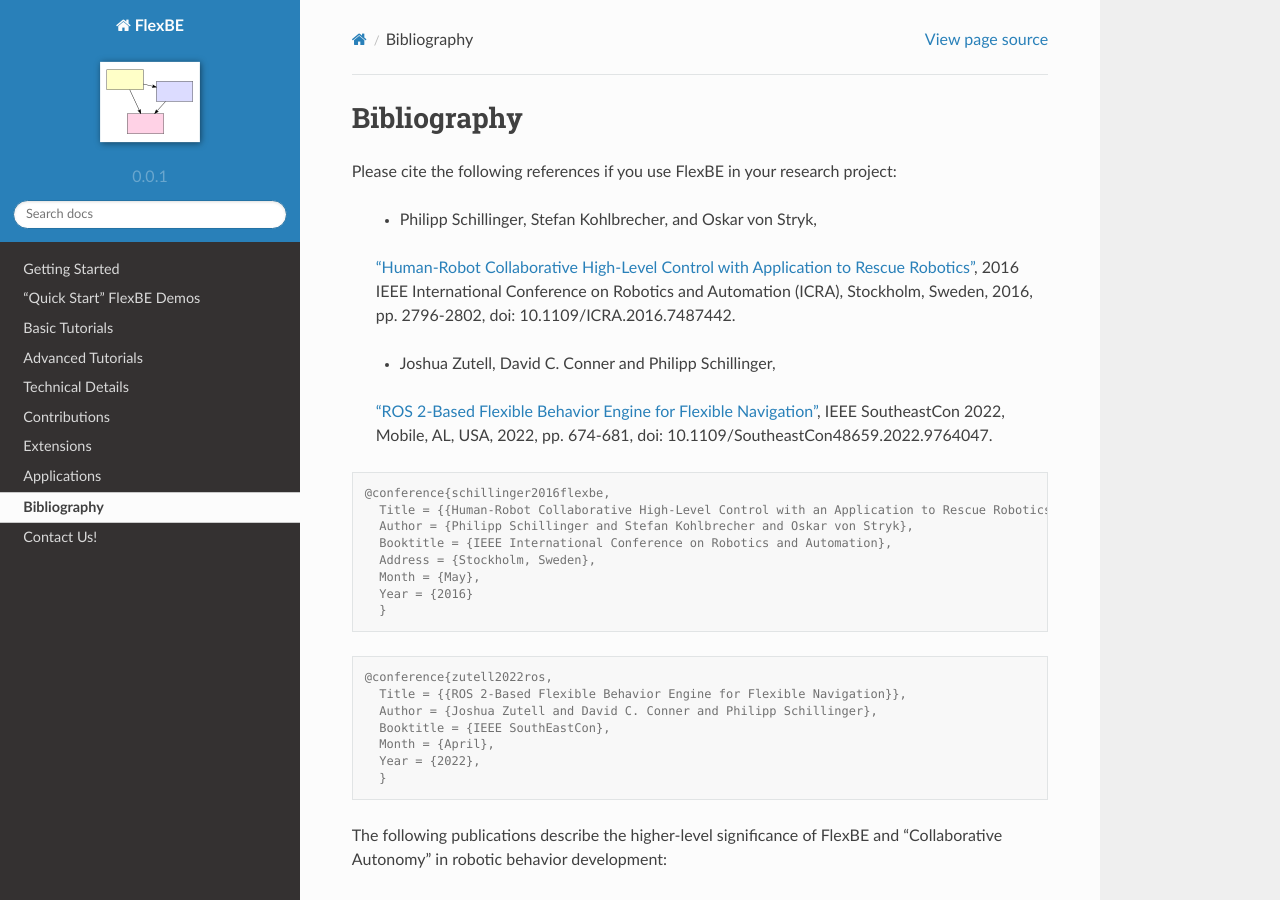
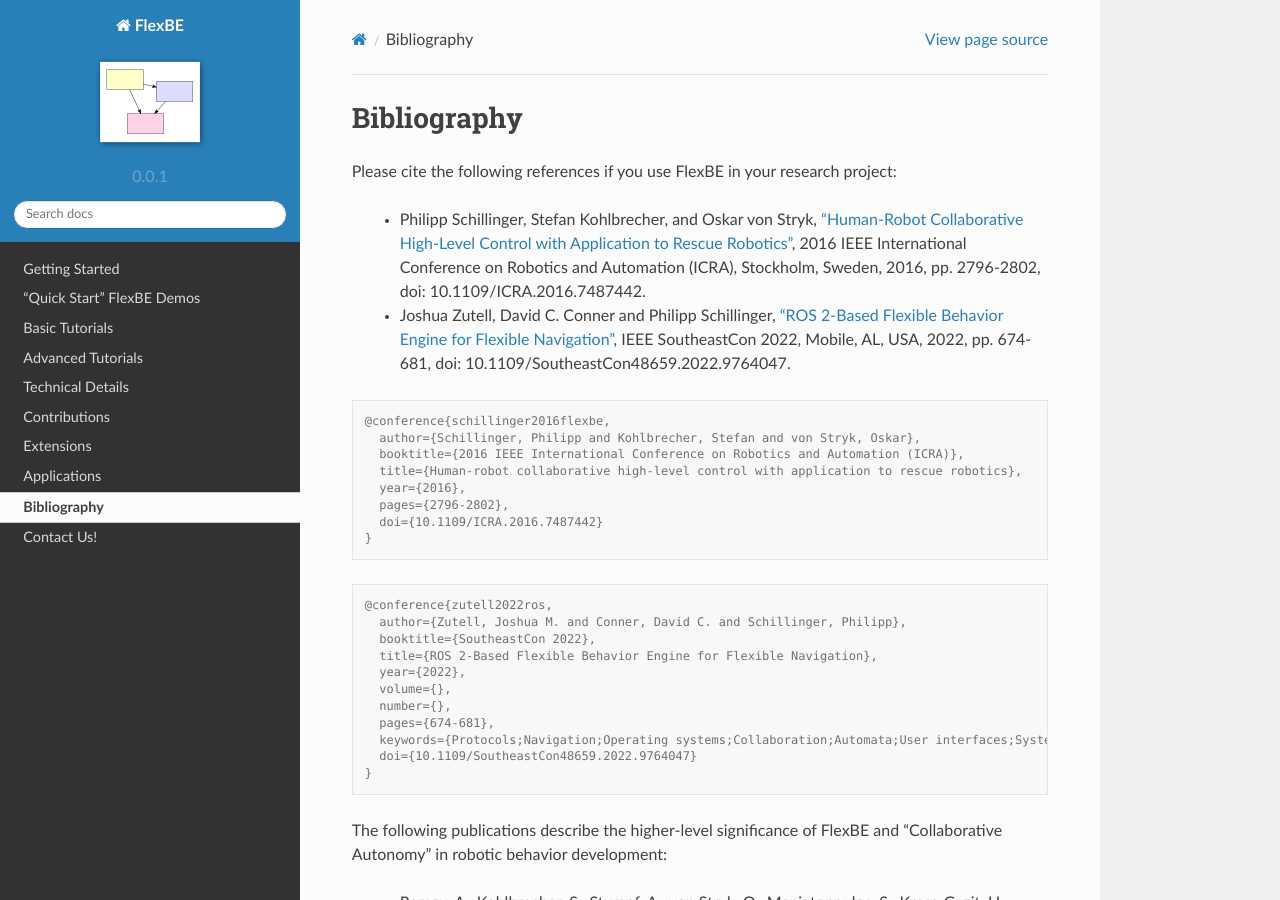
Before and after one commit to FlexBE/flexbe_docs, a Sphinx documentation site: the page built from docs/source/bibliography.rst, in a window 1280 px wide and 900 px high. Built offline with Sphinx 7.4.7 and the Read the Docs theme 2.0.0, drawn with Linux system fonts in a browser that asks for light colours; pages that are not in the unit, such as notebooks, are missing from menus.

Commit message:
add figure; tweak bibliography

```diff
--- a/docs/source/bibliography.rst
+++ b/docs/source/bibliography.rst
@@ -3,35 +3,38 @@
 
 Please cite the following references if you use FlexBE in your research project:
 
-    * Philipp Schillinger, Stefan Kohlbrecher, and Oskar von Stryk,
-    `"Human-Robot Collaborative High-Level Control with Application to Rescue Robotics" <http://dx.doi.org/10.1109/ICRA.2016.7487442>`_,
-    2016 IEEE International Conference on Robotics and Automation (ICRA), Stockholm, Sweden, 2016,
-    pp. 2796-2802, doi: 10.1109/ICRA.2016.7487442.
+    * Philipp Schillinger, Stefan Kohlbrecher, and Oskar von Stryk,    `"Human-Robot Collaborative High-Level Control with Application to Rescue Robotics" <http://dx.doi.org/10.1109/ICRA.2016.7487442>`_,
+      2016 IEEE International Conference on Robotics and Automation (ICRA), Stockholm, Sweden, 2016,
+      pp. 2796-2802, doi: 10.1109/ICRA.2016.7487442.
 
     * Joshua Zutell, David C. Conner and Philipp Schillinger,
-    `"ROS 2-Based Flexible Behavior Engine for Flexible Navigation" <http://dx.doi.org/10.1109/SoutheastCon48659.2022.9764047>`_,
-    IEEE SoutheastCon 2022, Mobile, AL, USA, 2022, pp. 674-681, doi: 10.1109/SoutheastCon48659.2022.9764047.
+      `"ROS 2-Based Flexible Behavior Engine for Flexible Navigation" <http://dx.doi.org/10.1109/SoutheastCon48659.2022.9764047>`_,
+      IEEE SoutheastCon 2022, Mobile, AL, USA, 2022, pp. 674-681, doi: 10.1109/SoutheastCon48659.2022.9764047.
 
 .. code-block:: console
 
   @conference{schillinger2016flexbe,
-    Title = {{Human-Robot Collaborative High-Level Control with an Application to Rescue Robotics}},
-    Author = {Philipp Schillinger and Stefan Kohlbrecher and Oskar von Stryk},
-    Booktitle = {IEEE International Conference on Robotics and Automation},
-    Address = {Stockholm, Sweden},
-    Month = {May},
-    Year = {2016}
-    }
+    author={Schillinger, Philipp and Kohlbrecher, Stefan and von Stryk, Oskar},
+    booktitle={2016 IEEE International Conference on Robotics and Automation (ICRA)},
+    title={Human-robot collaborative high-level control with application to rescue robotics},
+    year={2016},
+    pages={2796-2802},
+    doi={10.1109/ICRA.2016.7487442}
+  }
 
 .. code-block:: console
 
   @conference{zutell2022ros,
-    Title = {{ROS 2-Based Flexible Behavior Engine for Flexible Navigation}},
-    Author = {Joshua Zutell and David C. Conner and Philipp Schillinger},
-    Booktitle = {IEEE SouthEastCon},
-    Month = {April},
-    Year = {2022},
-    }
+    author={Zutell, Joshua M. and Conner, David C. and Schillinger, Philipp},
+    booktitle={SoutheastCon 2022},
+    title={ROS 2-Based Flexible Behavior Engine for Flexible Navigation},
+    year={2022},
+    volume={},
+    number={},
+    pages={674-681},
+    keywords={Protocols;Navigation;Operating systems;Collaboration;Automata;User interfaces;Systems support},
+    doi={10.1109/SoutheastCon48659.2022.9764047}
+  }
 
 The following publications describe the higher-level significance of FlexBE and "Collaborative Autonomy" in robotic behavior development:
 
```
Also changed, not shown: docs/images/state_lifecycle.png (added).
